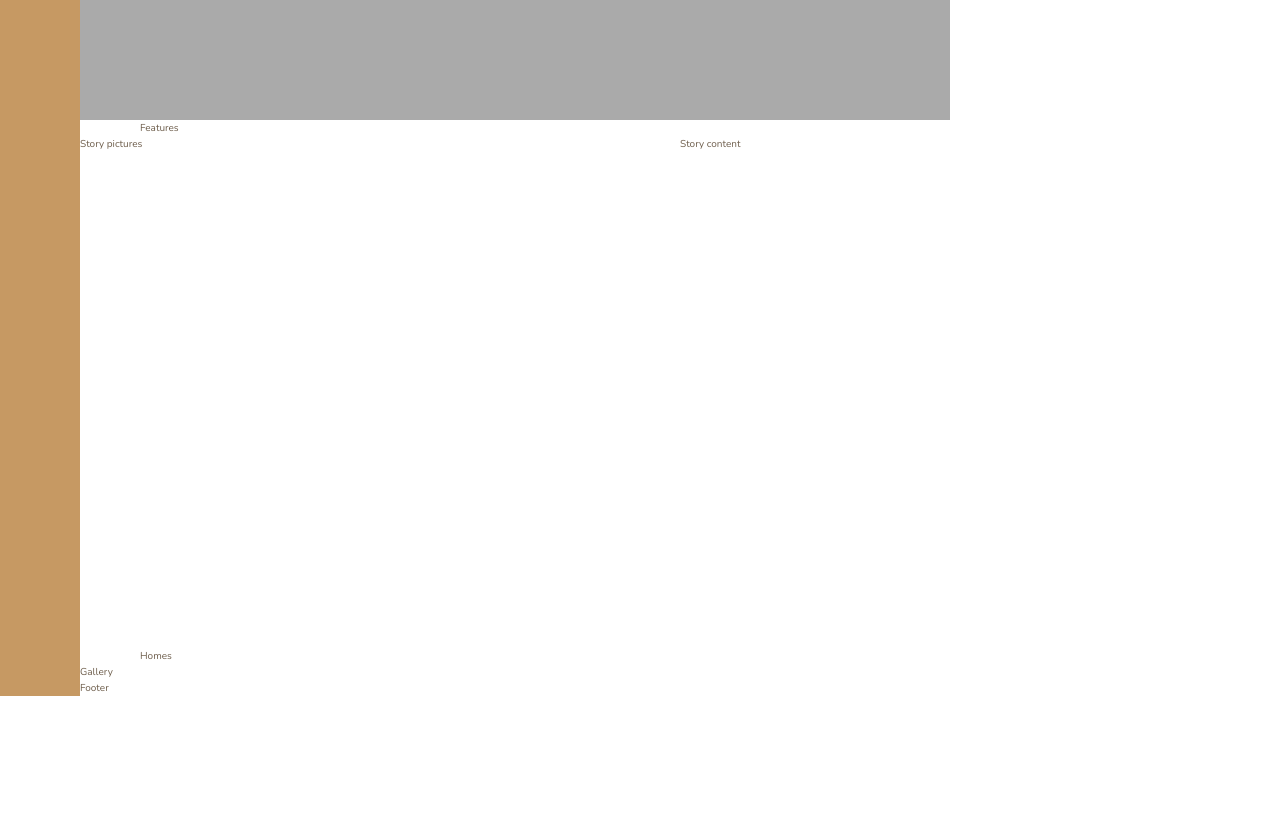
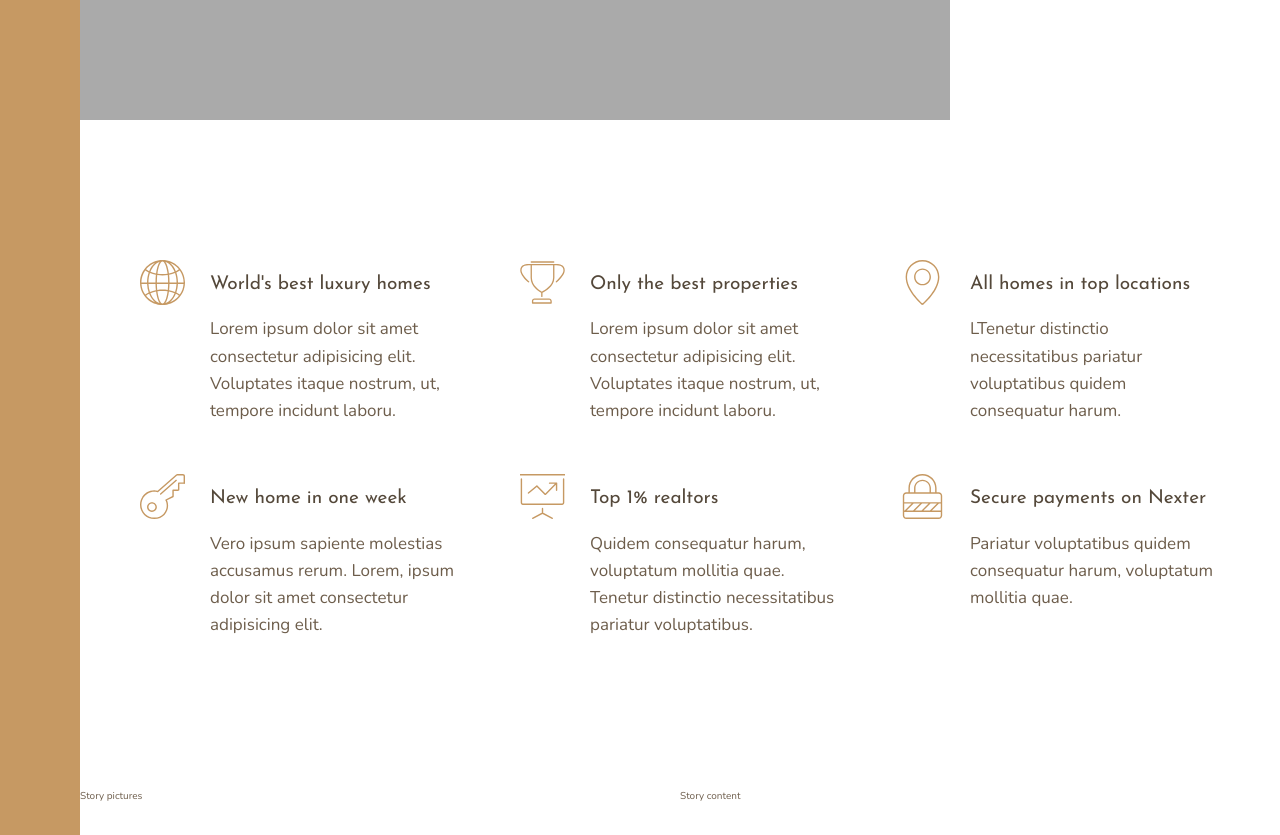
Before and after one commit to ddnt05/nexter, a plain HTML site: page index.html in a window 1280 px wide. Shown: the part 520-1355 px from the top of the page. Before the commit the page ends 1216 px from the top, so only its background shows below. Drawn offline with nearby package versions, Linux system fonts and the light colour scheme.

Commit message:
features grid (#3)
Co-authored-by: Donat Kerekes <donat.kerekes@pwc.com>

```diff
--- a/index.html
+++ b/index.html
@@ -21,7 +21,73 @@
 
     <div class="realtors">Top 3 realtors</div>
 
-    <section class="features">Features</section>
+    <section class="features">
+      <div class="feature">
+        <svg class="feature__icon">
+          <use xlink:href="img/sprite.svg#icon-global"></use>
+        </svg>
+        <h4 class="heading-4 heading-4--dark">World's best luxury homes</h4>
+        <p class="feature__text">
+          Lorem ipsum dolor sit amet consectetur adipisicing elit. Voluptates
+          itaque nostrum, ut, tempore incidunt laboru.
+        </p>
+      </div>
+
+      <div class="feature">
+        <svg class="feature__icon">
+          <use xlink:href="img/sprite.svg#icon-trophy"></use>
+        </svg>
+        <h4 class="heading-4 heading-4--dark">Only the best properties</h4>
+        <p class="feature__text">
+          Lorem ipsum dolor sit amet consectetur adipisicing elit. Voluptates
+          itaque nostrum, ut, tempore incidunt laboru.
+        </p>
+      </div>
+
+      <div class="feature">
+        <svg class="feature__icon">
+          <use xlink:href="img/sprite.svg#icon-map-pin"></use>
+        </svg>
+        <h4 class="heading-4 heading-4--dark">All homes in top locations</h4>
+        <p class="feature__text">
+          LTenetur distinctio necessitatibus pariatur voluptatibus quidem
+          consequatur harum.
+        </p>
+      </div>
+
+      <div class="feature">
+        <svg class="feature__icon">
+          <use xlink:href="img/sprite.svg#icon-key"></use>
+        </svg>
+        <h4 class="heading-4 heading-4--dark">New home in one week</h4>
+        <p class="feature__text">
+          Vero ipsum sapiente molestias accusamus rerum. Lorem, ipsum dolor sit
+          amet consectetur adipisicing elit.
+        </p>
+      </div>
+
+      <div class="feature">
+        <svg class="feature__icon">
+          <use xlink:href="img/sprite.svg#icon-presentation"></use>
+        </svg>
+        <h4 class="heading-4 heading-4--dark">Top 1% realtors</h4>
+        <p class="feature__text">
+          Quidem consequatur harum, voluptatum mollitia quae. Tenetur distinctio
+          necessitatibus pariatur voluptatibus.
+        </p>
+      </div>
+
+      <div class="feature">
+        <svg class="feature__icon">
+          <use xlink:href="img/sprite.svg#icon-lock"></use>
+        </svg>
+        <h4 class="heading-4 heading-4--dark">Secure payments on Nexter</h4>
+        <p class="feature__text">
+          Pariatur voluptatibus quidem consequatur harum, voluptatum mollitia
+          quae.
+        </p>
+      </div>
+    </section>
 
     <div class="story__pictures">Story pictures</div>
 
--- a/sass/_features.scss
+++ b/sass/_features.scss
@@ -1,3 +1,29 @@
 .features {
   grid-column: center-start / center-end;
+
+  margin: 15rem 0;
+
+  display: grid;
+  grid-template-columns: repeat(auto-fit, minmax(25rem, 1fr));
+  gap: 6rem;
+  align-items: start;
 }
+
+.feature {
+  display: grid;
+  grid-template-columns: min-content 1fr;
+  grid-row-gap: 1.5rem;
+  grid-column-gap: 2.5rem;
+
+  &__icon {
+    fill: $color-primary;
+    width: 4.5rem;
+    height: 4.5rem;
+    grid-row: 1 / span 2;
+    transform: translateY(-1rem);
+  }
+
+  &__text {
+    font-size: 1.7rem;
+  }
+}
--- a/sass/_typography.scss
+++ b/sass/_typography.scss
@@ -0,0 +1,16 @@
+%heading {
+  font-family: $font-display;
+  font-weight: 400;
+}
+
+.heading-4 {
+  @extend %heading;
+  font-size: 1.9rem;
+
+  &--light {
+    color: $color-grey-light-1;
+  }
+  &--dark {
+    color: $color-grey-dark-1;
+  }
+}
```
Also changed, not shown: sass/main.css, 1 other file.
